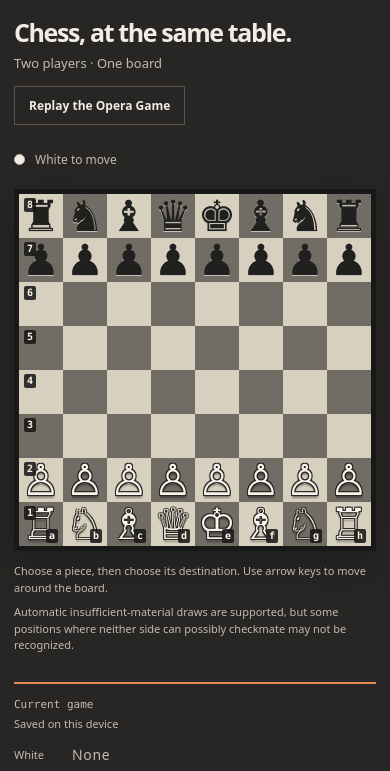
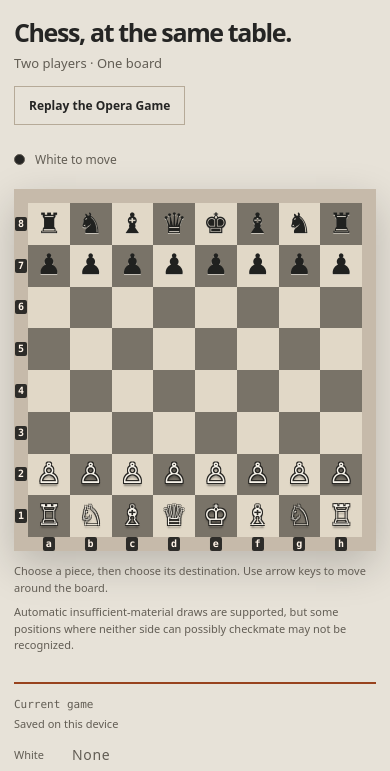
Before and after one commit to dxnnystyles/browser-chess, a website built with Vite: page index.html in a window 390 px wide. Shown: the part 69-840 px from the top of the page. Built offline with nearby package versions, Linux system fonts and the light colour scheme.

Commit message:
Refine chess light mode and mobile board

```diff
--- a/src/style.css
+++ b/src/style.css
@@ -20,18 +20,18 @@
 @media (prefers-color-scheme: light) {
   :root {
     color-scheme: light;
-    --page: #272624;
-    --surface: #32302d;
-    --surface-raised: #3d3934;
-    --ink: #f1ece4;
-    --muted: #c4baad;
-    --line: #5a544c;
-    --accent: #e28b54;
-    --accent-ink: #21140e;
-    --board-light: #d8d0bf;
-    --board-dark: #716d65;
-    --board-edge: #171817;
-    --focus: #ffc28e;
+    --page: #e7e2d8;
+    --surface: #f2eee6;
+    --surface-raised: #dfd8cb;
+    --ink: #252524;
+    --muted: #625d54;
+    --line: #b6aa98;
+    --accent: #98431e;
+    --accent-ink: #fff7ef;
+    --board-light: #e1d8c7;
+    --board-dark: #797368;
+    --board-edge: #c6baaa;
+    --focus: #783614;
   }
 }
 * { box-sizing: border-box; }
@@ -129,8 +129,10 @@ h1 { font-size: clamp(25px, 3vw, 34px); letter-spacing: -.055em; line-height: 1.
   .game { grid-template-columns: 1fr; gap: 28px; padding-top: 25px; }
   .game-heading { align-items: start; flex-direction: column; gap: 14px; margin-bottom: 12px; }
   .game-heading .quiet-button { min-height: 39px; }
-  .board-frame { width: 100%; }
-  .piece { font-size: clamp(28px, 11vw, 58px); }
+  .board-frame { width: 100%; padding: 14px; }
+  .rank-coord { top: 50%; left: -13px; transform: translateY(-50%); }
+  .file-coord { right: auto; bottom: -14px; left: 50%; transform: translateX(-50%); }
+  .piece { font-size: clamp(22px, 7.25vw, 30px); }
   .notation { min-height: 0; }
   .move-list { min-height: 96px; max-height: 190px; }
   .controls { grid-template-columns: 1fr 1fr; }
@@ -144,9 +146,9 @@ h1 { font-size: clamp(25px, 3vw, 34px); letter-spacing: -.055em; line-height: 1.
 }
 @media (max-width: 380px) {
   .shell { width: calc(100% - 18px); }
-  .board-frame { padding: 4px; }
-  .piece { font-size: 27px; }
-  .coord { font-size: 10px; }
+  .board-frame { padding: 14px; }
+  .piece { font-size: clamp(21px, 7vw, 26px); }
+  .coord { font-size: 8px; }
   .quiet-button, .primary-button { padding-inline: 10px; }
 }
 @media (prefers-reduced-motion: reduce) {
```
Also changed, not shown: browser-tests/interactions.spec.mjs (+28 -1 lines).
